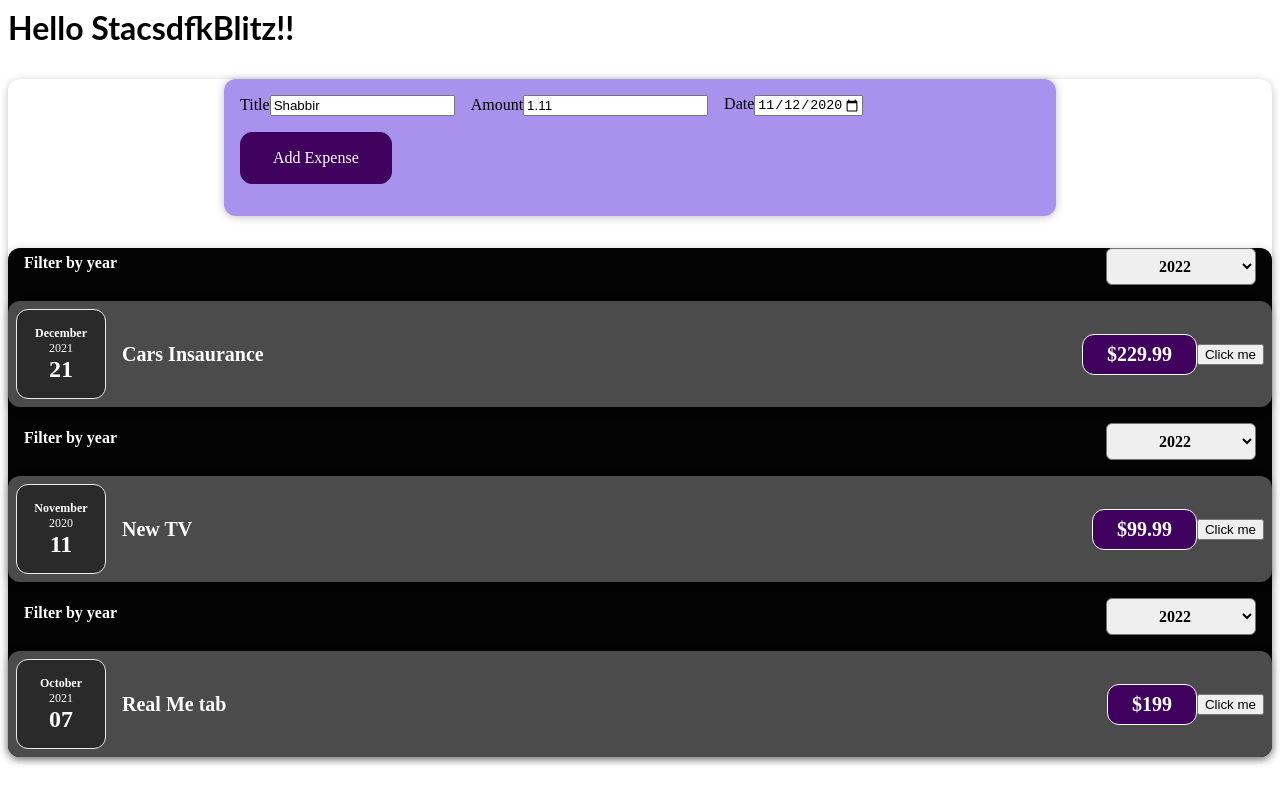
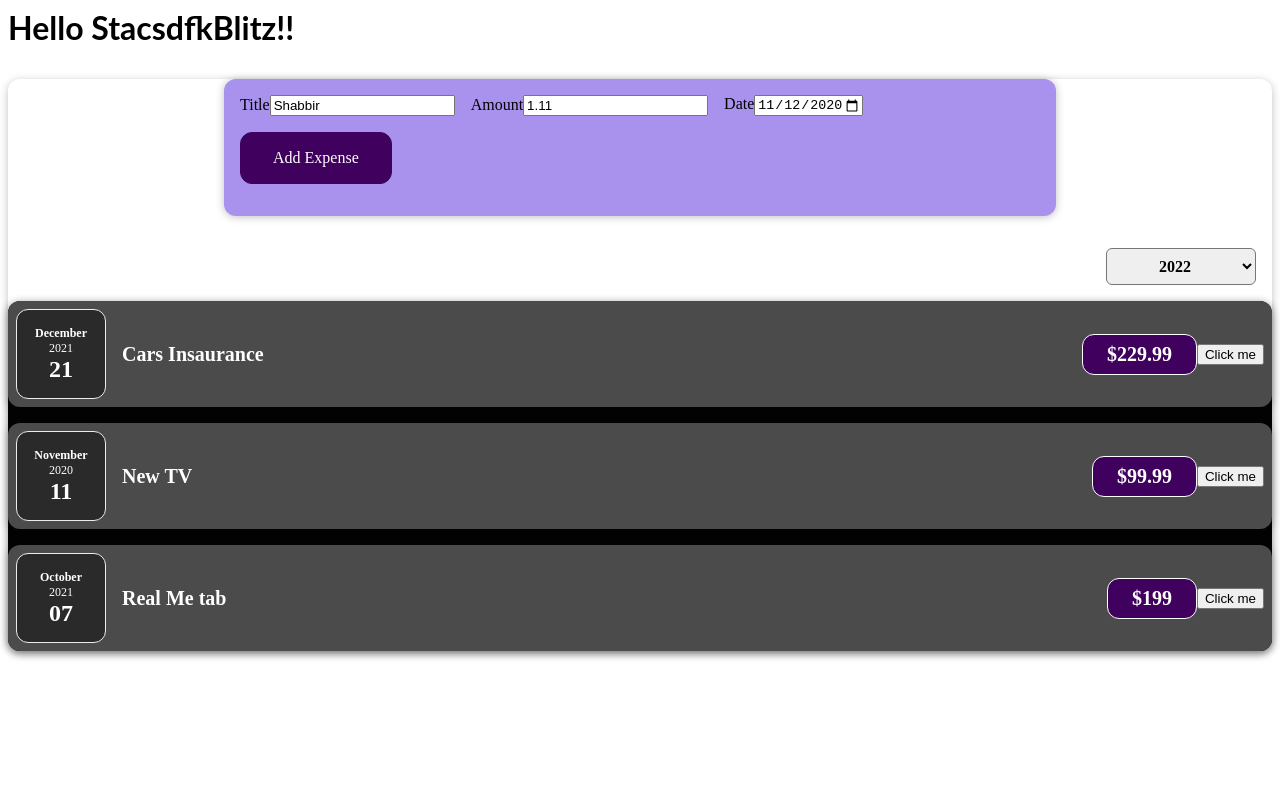
Before and after one commit to Shabbir16/react-basis, a React (Create React App) app: page / in a window 1280 px wide. Built offline with nearby package versions, Linux system fonts and the light colour scheme.

Commit message:
3 files modified

```diff
--- a/src/components/Expense.js
+++ b/src/components/Expense.js
@@ -3,6 +3,7 @@ import ExpenseItems  from './ExpenseItems';
 import Cards from './Cards';
 import './Expances.css';
 import NewExpense  from './NewExpense/NewExpense';
+import ExpenseFilter from './ExpenseFilter/ExpenseFilter'
 
 function Expense(props){
   const submitFormHandler= (formData) =>{
@@ -25,6 +26,9 @@ function Expense(props){
     return (
       <Cards>
         <NewExpense submitFormHandler={submitFormHandler}/>
+        <div>
+        <ExpenseFilter/>
+        </div>
       <Cards className="expense">
        {arr}
       </Cards>
--- a/src/components/ExpenseFilter/ExpenseFilter.js
+++ b/src/components/ExpenseFilter/ExpenseFilter.js
@@ -1,9 +1,15 @@
 import React from 'react';
+import {useState} from 'react';
 
 import './ExpenseFilter.css';
 
 const ExpenseFilter = () => {
 
+  const [dateFilter,dateFilterHandler] = useState('2019');
+ const onDateClickHandler =(event)=>{
+    console.log(event.target.value);
+    props.onDateClickHandler(event.target.value);
+  }
 
   return (
     <div className='expenses-filter'>
--- a/src/components/ExpenseItems.js
+++ b/src/components/ExpenseItems.js
@@ -16,7 +16,6 @@ function ExpenseItems(props){
 
   return (
     <div>
-      <ExpenseFilter/>
     <Cards className="expense-item">
       <div >
         <ExpenseDate
```
